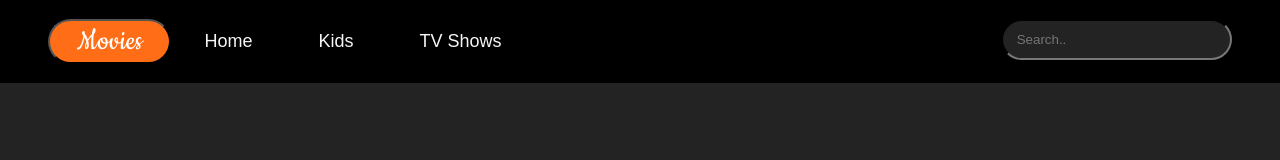
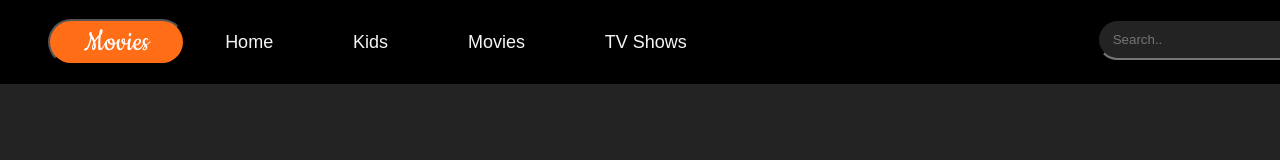
Before and after one commit to Adithya-M-Dileep/Movie-Review-Website, a plain HTML site: page index.html in a window 1280 px wide. Drawn offline with Linux system fonts and the light colour scheme; no server answers.

Commit message:
Movie button

```diff
--- a/index.html
+++ b/index.html
@@ -19,6 +19,7 @@
         <button id="home1" class="homeButton">Movies</button>
         <button id="home2" class="topbarButtons">Home</button>
         <button id="kids" class="topbarButtons">Kids</button>
+        <button id="moviesButton" class="topbarButtons">Movies</button>
         <button id="TVshows" class="topbarButtons">TV Shows</button>
       </div>
       <form id="form" action="submit">
--- a/script.js
+++ b/script.js
@@ -1,7 +1,7 @@
 const API_key="api_key=120a1b9df4408d5503a407ab7d053e82";
 const Base_URL="https://api.themoviedb.org/3"
 const ImageBase_URL="https://image.tmdb.org/t/p/w500"
-const PopularMoviesUrl=Base_URL+"/discover/movie?sort_by=popularity.desc&"+API_key
+const PopularMoviesUrl=Base_URL+"/trending/all/day?"+API_key
 const searchBase_URL=Base_URL+"/search/movie?"+API_key
 
 const main =document.getElementById("main");
@@ -10,6 +10,7 @@ const search=document.getElementById("search");
 const home1=document.getElementById("home1");
 const home2=document.getElementById("home2");
 const kids=document.getElementById("kids");
+const moviesButton=document.getElementById("moviesButton");
 const TVshows=document.getElementById("TVshows");
 
 getMovies(PopularMoviesUrl);
@@ -67,6 +68,10 @@ kids.addEventListener("click",()=>{
     const kidsURL=Base_URL+"/discover/movie?certification_country=US&certification.lte=G&sort_by=popularity.desc&"+API_key;
     getMovies(kidsURL);
 })
+moviesButton.addEventListener("click",()=>{
+    const movieURL=Base_URL+"/trending/movie/day?"+API_key;
+    getMovies(movieURL);
+})
 TVshows.addEventListener("click",()=>{
     const tvShowURL=Base_URL+"/tv/popular?&"+API_key;
     getMovies(tvShowURL);
--- a/style.css
+++ b/style.css
@@ -9,11 +9,16 @@ body{
     margin: 0%;
 }
 .heading{
-    margin: 0% 0% 1%;
+    margin: 0% 0% 2%;
     background-color: var(--primaryColor);
     padding: 1.2em 3em;
     display: flex;
     justify-content: space-between;
+    position: fixed;
+    top: 0;
+    width: 100%;
+    overflow: hidden;
+    z-index: 9999;
 }
 #search{
     height: 1.75em;
@@ -61,6 +66,7 @@ main{
     flex-wrap: wrap;
     justify-content: center;
     padding: 2em;
+    margin-top: 5%;
 }
 .movie{
     width: 300px;
@@ -83,9 +89,11 @@ main{
     margin: 0%;
 }
 .movieInfo span{
-    vertical-align: middle;
     background-color: var(--secondaryColor);
+    width: 20px;
+    height: 18px;
     padding: 0.25em 0.5em;
+    text-align: center;
 }
 .movieInfo span.green{
     color: #5FD068;
```
Also changed, not shown: 1 other file.
